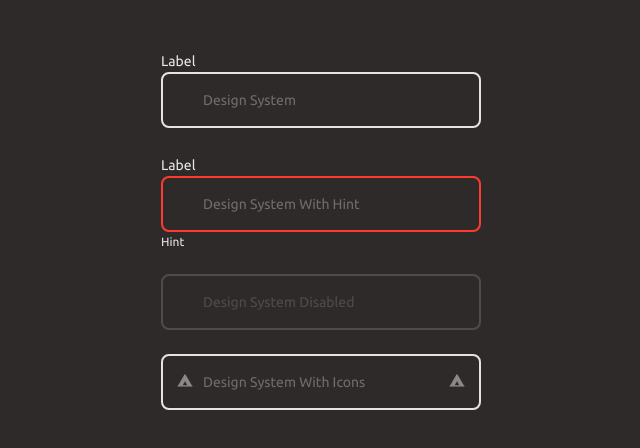
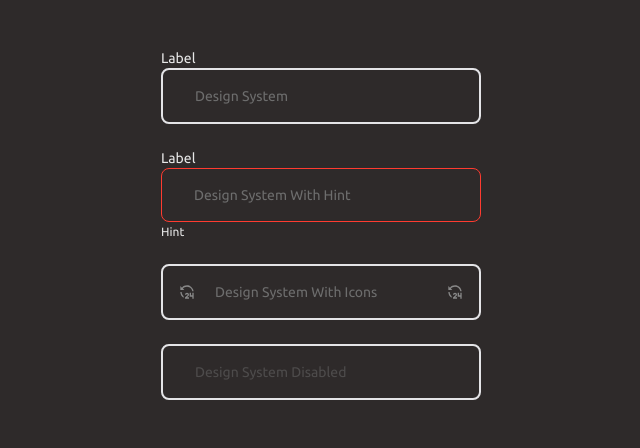
Before and after one commit to lucasvabrantes/design-system, a Next.js app: page / in a window 1280 px wide. Shown: the top 448 px of the page, without its empty margins (319-959 px from the left). Built offline with nearby package versions, Linux system fonts and the light colour scheme.

Commit message:
feat: changes on input

```diff
--- a/app/page.tsx
+++ b/app/page.tsx
@@ -1,16 +1,13 @@
-import { SrInput } from "@/components/shared/input";
+import { Input } from "@/components/shared/input";
+import { Ri24HoursFill } from "@remixicon/react";
 
 export default function Home() {
   return (
     <div className="flex flex-col justify-items-center items-center min-h-screen p-12 gap-3">
-      <SrInput label="Label" placeholder="Design System" />
-      <SrInput
-        label="Label"
-        hint="Hint"
-        placeholder="Design System With Hint"
-      />
-      <SrInput disabled placeholder="Design System Disabled" />
-      <SrInput icon="ri-tent-fill" placeholder="Design System With Icons" />
+      <Input label="Label" placeholder="Design System" />
+      <Input label="Label" hint="Hint" placeholder="Design System With Hint" />
+      <Input Icon={Ri24HoursFill} placeholder="Design System With Icons" />
+      <Input disabled placeholder="Design System Disabled" />
     </div>
   );
 }
--- a/components/shared/input.tsx
+++ b/components/shared/input.tsx
@@ -1,48 +1,49 @@
 import * as React from "react";
 import { cn } from "@/lib/utils";
-import "remixicon/fonts/remixicon.css";
 import { Label } from "../ui/label";
+import { RemixiconComponentType } from "@remixicon/react";
 
 interface InputProps extends React.ComponentProps<"input"> {
   label?: string;
   hint?: string;
-  icon?: string;
+  Icon?: RemixiconComponentType;
 }
 
-const SrInput = React.forwardRef<HTMLInputElement, InputProps>(
-  ({ className, type, label, hint, icon, ...props }, ref) => {
+const Input = React.forwardRef<HTMLInputElement, InputProps>(
+  ({ className, type, label, hint, Icon, ...props }, ref) => {
     return (
-      <div>
+      <div className="flex flex-col">
         {label && (
           <Label htmlFor={props.id} className="text-sm">
             {label}
           </Label>
         )}
-        <div className="flex justify-between relative">
-          <i
-            className={`${icon} absolute left-2 top-[0.875rem] text-gray-400 h-2 w-2`}
-          ></i>
+        <div
+          className={cn(
+            "flex w-80 items-center justify-between border-2 px-2 rounded bg-background focus-within:border-gray-200",
+            "hover:border-orange-500",
+            hint ? "border-[1px] border-red-500" : "",
+            hint ? "focus-within:border-2 focus-within:border-red-500 " : "",
+            className
+          )}
+        >
+          {Icon && <Icon className="text-gray-400 w-2 h-2" />}
           <input
             type={type}
             className={cn(
-              "flex h-13 w-80 border-2 rounded bg-background px-5 py-2 text-base transition-colors placeholder:text-gray-500 focus-visible:outline-none focus-visible:ring-1 focus-visible:ring-ring disabled:cursor-not-allowed disabled:opacity-50 disabled:border-gray-500 md:text-sm",
-              hint ? "border-red-500" : "",
-              hint ? "focus:border-red-500" : "",
+              "flex h-13  px-2 py-2 bg-background text-base transition-colors self-center placeholder:text-gray-500 focus-visible:outline-none focus-visible:ring-0 focus-visible:ring-ring disabled:cursor-not-allowed disabled:opacity-50 disabled:border-gray-500 md:text-sm",
               className
             )}
             ref={ref}
             {...props}
           />
-
-          <i
-            className={`${icon} absolute right-2 top-[0.875rem] text-gray-400 h-2 w-2`}
-          ></i>
+          {Icon && <Icon className="text-gray-400 w-2 h-2" />}
         </div>
         {hint && <p className="text-xs mt-[2px]">{hint}</p>}
       </div>
     );
   }
 );
-SrInput.displayName = "Input";
+Input.displayName = "Input";
 
-export { SrInput };
+export { Input };
--- a/components/ui/input.tsx
+++ b/components/ui/input.tsx
@@ -2,8 +2,10 @@ import * as React from "react";
 
 import { cn } from "@/lib/utils";
 
-const Input = React.forwardRef<HTMLInputElement, React.ComponentProps<"input">>(
-  ({ className, type, ...props }, ref) => {
+const ShadInput = React.forwardRef<
+  HTMLInputElement,
+  React.ComponentProps<"input">
+>(({ className, type, ...props }, ref) => {
   return (
     <input
       type={type}
@@ -15,8 +17,7 @@ const Input = React.forwardRef<HTMLInputElement, React.ComponentProps<"input">>(
       {...props}
     />
   );
-  }
-);
-Input.displayName = "Input";
+});
+ShadInput.displayName = "ShadInput";
 
-export { Input };
+export { ShadInput };
--- a/package.json
+++ b/package.json
@@ -12,13 +12,13 @@
     "@next/font": "^14.2.15",
     "@radix-ui/react-label": "^2.1.0",
     "@radix-ui/react-slot": "^1.1.0",
+    "@remixicon/react": "^4.5.0",
     "class-variance-authority": "^0.7.0",
     "clsx": "^2.1.1",
     "lucide-react": "^0.456.0",
     "next": "15.0.3",
     "react": "19.0.0-rc-66855b96-20241106",
     "react-dom": "19.0.0-rc-66855b96-20241106",
-    "remixicon": "^4.5.0",
     "tailwind-merge": "^2.5.4",
     "tailwindcss-animate": "^1.0.7"
   },
```
Also changed, not shown: 1 other file (tests, documents, lock files or other folders). Lines whose indentation alone changed are shown as unchanged.
